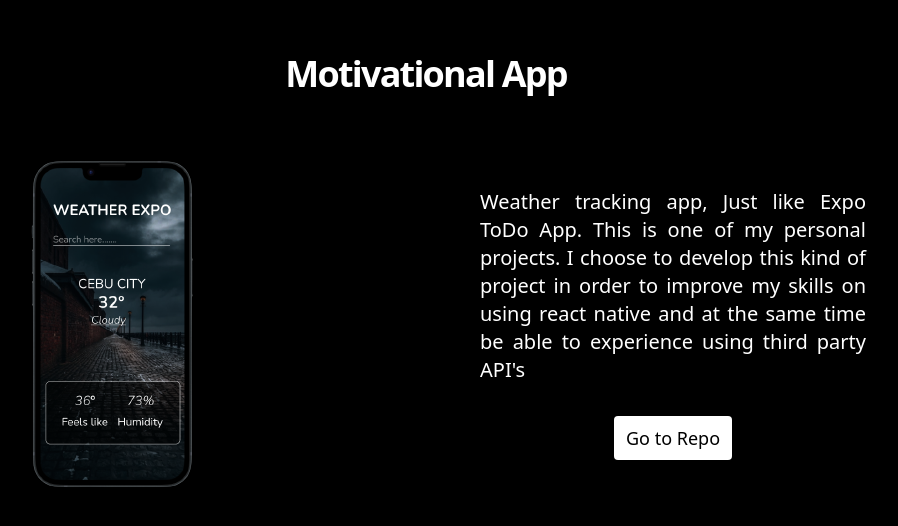
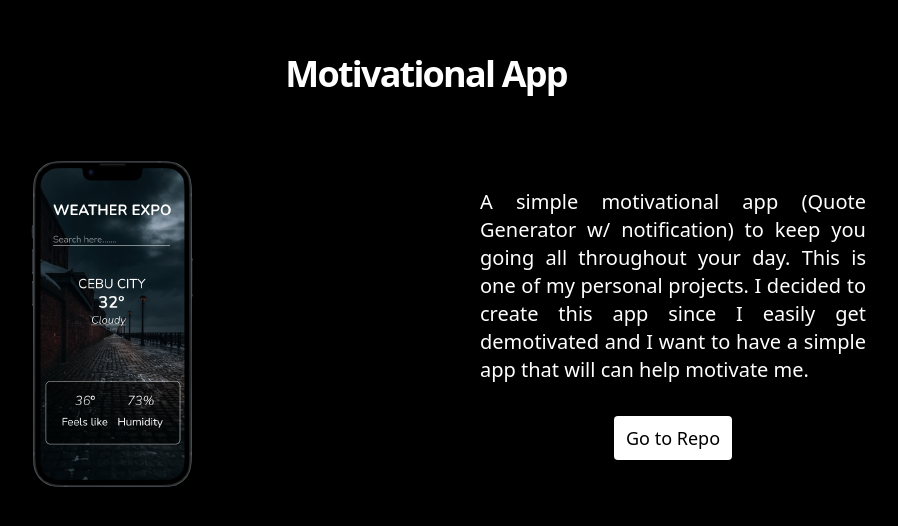
Before and after one commit to stolenfallen1/portfolio, a React (Vite) app: page /Projects in a window 1280 px wide. Shown: the part 3316-3842 px from the top of the page, without its empty margins (214-1112 px from the left). Built offline with nearby package versions, Linux system fonts and the light colour scheme.

Commit message:
motivational app description

```diff
--- a/src/Views/Projects.tsx
+++ b/src/Views/Projects.tsx
@@ -38,7 +38,7 @@ const Projects = () => {
       title: "Motivational App",
       img: WeatherApp,
       content:
-        "Weather tracking app, Just like Expo ToDo App. This is one of my personal projects. I choose to develop this kind of project in order to improve my skills on using react native and at the same time be able to experience using third party API's",
+        "A simple motivational app (Quote Generator w/ notification) to keep you going all throughout your day. This is one of my personal projects. I decided to create this app since I easily get demotivated and I want to have a simple app that will can help motivate me.",
       repo: "https://github.com/stolenfallen1/MotivationalApp",
     },
   ];
```
